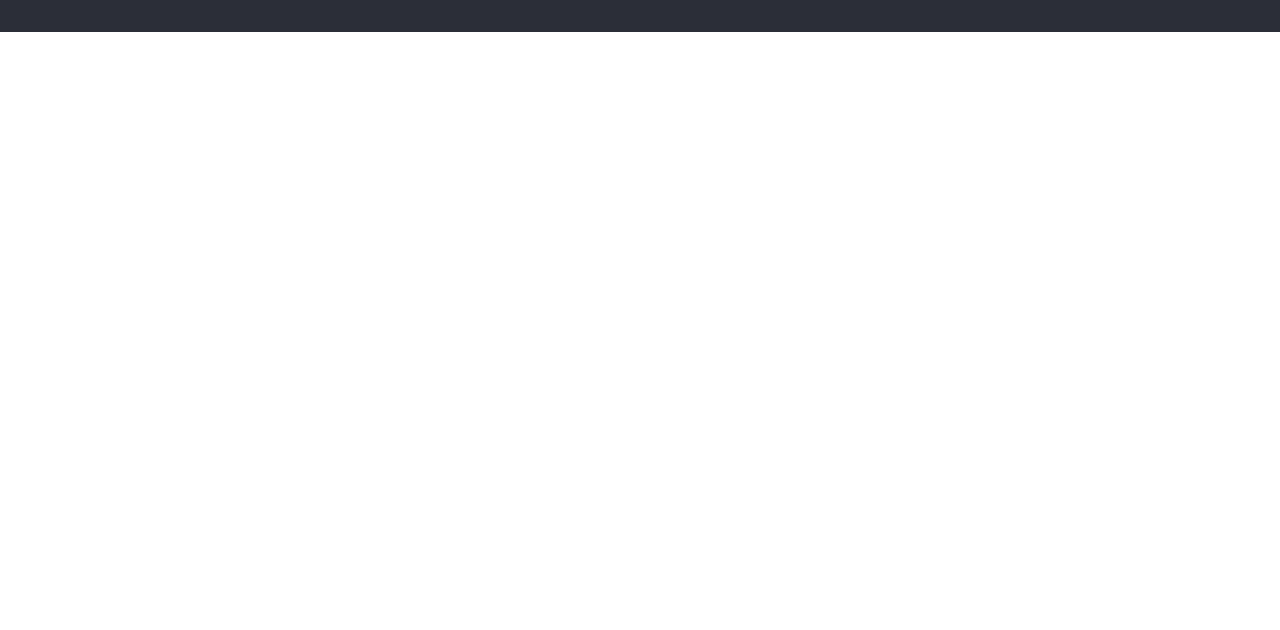
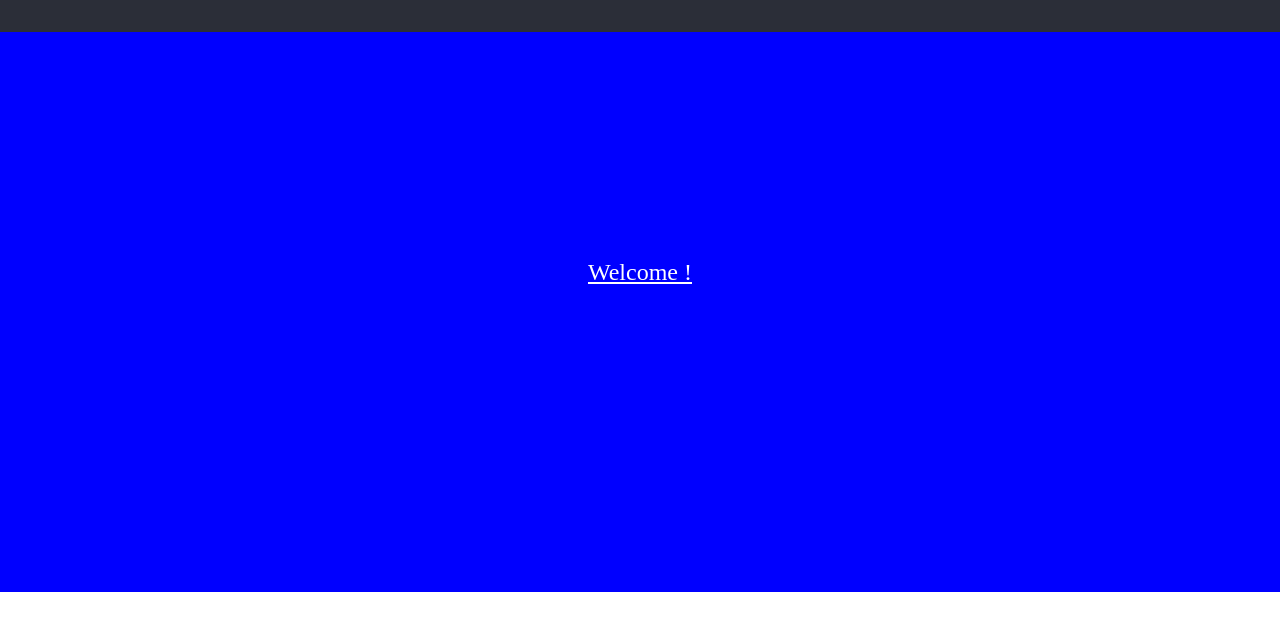
Before and after one commit to Breizhimic/GameSite, a plain HTML site: page index.html in a window 1280 px wide. Shown: the part 48-678 px from the top of the page. Drawn offline with Linux system fonts and the light colour scheme.

Commit message:
Update style.css

```diff
--- a/CSS/style.css
+++ b/CSS/style.css
@@ -1,21 +1,22 @@
+body, html {
+    margin: 0;
+    padding: 0;
+    width: 100%;
+}
+
 .titre {
     width: 100%;
-    height: 20%;
+    height: 20vh;
     background-color: blue;
+    display: flex;
+    justify-content: center;
+    align-items: center;
+    height: 40em;
 }
 
-.titreinfo {
-    position: absolute;
-    top: 50%;
-    left: 50%;
-    width: 400px;
-    padding: 40px;
-    transform: translate(-50%, -50%);
-    border: none;
-    font-family: "OCR A Std", monospace;
+.welc a {
+    color: white;
     font-size: 1.5em;
-    text-align: center;
-    font-weight: bold;
-    letter-spacing: -2px;
     text-decoration: underline;
+    margin: 0;
 }
```
